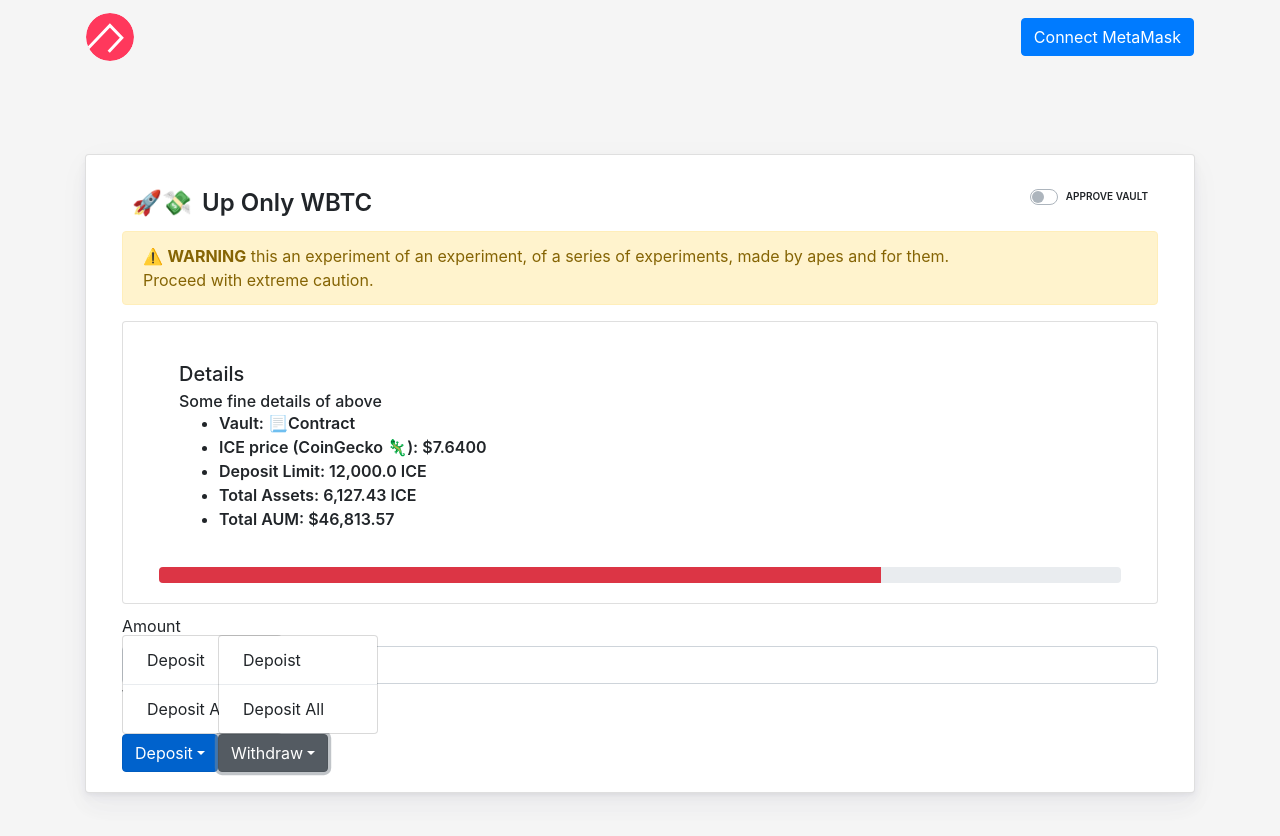
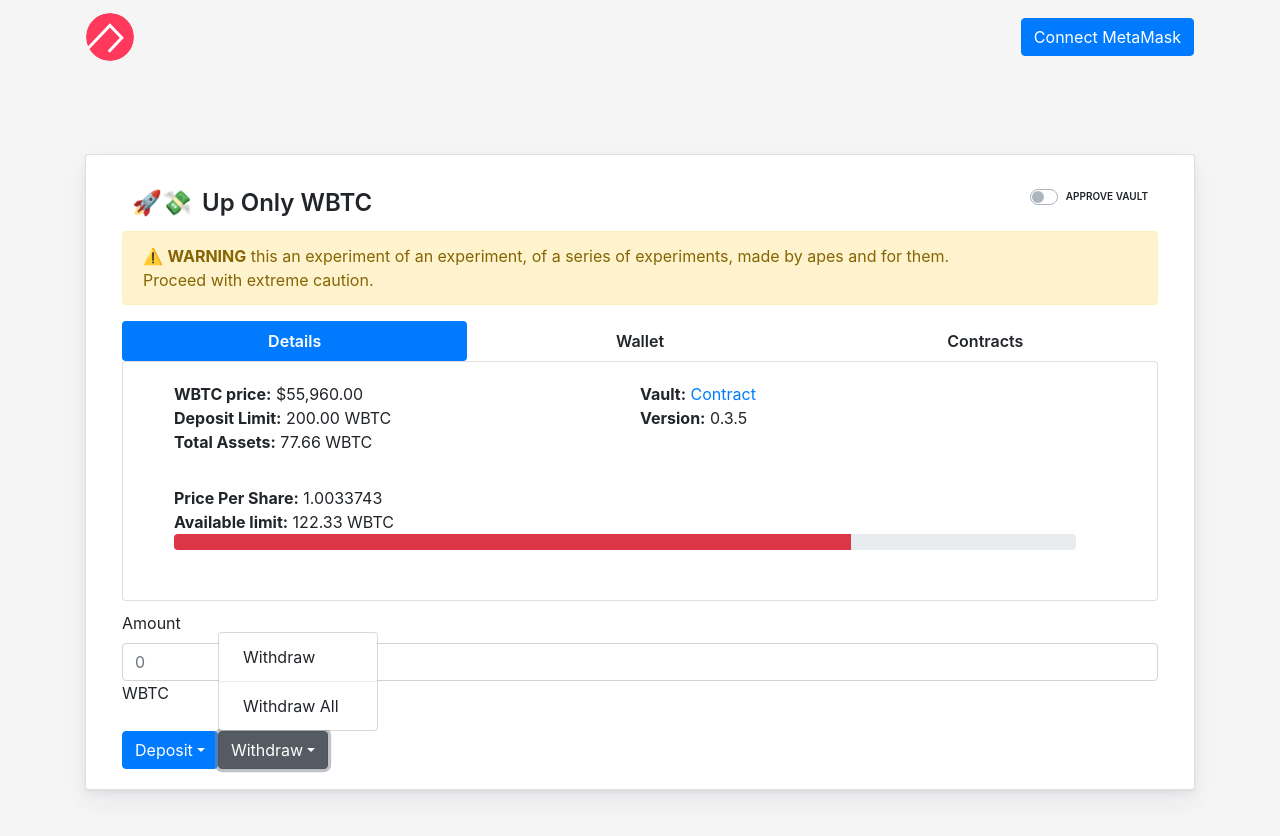
Before and after one commit to ribbon-finance/experiments-site, a React (Create React App) app: page /up-only in a window 1280 px wide. Both pictures are taken after a click on the button "Withdraw". Shown: the top 836 px of the page. Built offline with nearby package versions, Linux system fonts and the light colour scheme.

Commit message:
Fixed typos and button interaction bugs. Finished experiment detail layout template - usability layout finished

```diff
--- a/src/components/ExperimentDetail.tsx
+++ b/src/components/ExperimentDetail.tsx
@@ -1,18 +1,21 @@
 import React, { useState } from 'react'
 // import { Link } from 'react-router-dom'
-import { Container, Row, Col, Alert, Card, Progress, CardBody, CardTitle, CardSubtitle, CardText, FormGroup, Label, Input, CustomInput, ButtonDropdown, DropdownToggle, DropdownMenu, DropdownItem } from "reactstrap";
+import { Container, Row, Col, Alert, Card, Progress, CardBody, CardText, FormGroup, Label, Input, CustomInput, DropdownToggle, DropdownMenu, DropdownItem, UncontrolledButtonDropdown, Nav, NavItem, NavLink, TabContent, TabPane } from "reactstrap";
 import "../static/css/Experiments.css";
+import classnames from 'classnames';
 
 
 const ExperimentDetail = () => {
 
-    const [data] = useState([
+    const data = [
         { id: "1", emojis: "🚀💸", name:"Up Only WBTC" , contract: "OxSalo12345", assetPrice: "1.00", currency: "$", totalAssets: "1000", totalAUM: "10000", baseAsset: "WBTC"},
-      ]);
+      ];
 
-    const [dropdownOpen, setOpen] = useState(false);
+    const [activeTab, setActiveTab] = useState('1');
 
-    const toggle = () => setOpen(!dropdownOpen);
+    const toggle = (tab: any) => {
+        if(activeTab !== tab) setActiveTab(tab);
+    }
 
     return (
         <Container className="experiments-container container h-100">
@@ -23,35 +26,142 @@ const ExperimentDetail = () => {
                     <div>
                         {data.map(item => (
                             <div className="title-section"><div className="emoji">{item.emojis}</div>{item.name}
-                            <CustomInput className="switch-label float-right" type="switch" id="exampleCustomSwitch" name="customSwitch" label="Approve Vault" />
+                            <CustomInput className="switch-label float-right" type="switch" id="approveSwitch" name="approveSwitch" label="Approve Vault" />
+
                             </div>
                         ))}
                     </div>
-
                     <Alert color="warning">
                         ⚠️ <strong>WARNING</strong> this an experiment of an experiment, of a series of experiments, made by apes and for them.<br></br>Proceed with extreme caution.
                     </Alert>
-
+                    <Nav pills justified>
+                        <NavItem>
+                        <NavLink
+                            className={classnames({ active: activeTab === '1' })}
+                            onClick={() => { toggle('1'); }}
+                        >
+                            Details
+                        </NavLink>
+                        </NavItem>
+                        <NavItem>
+                        <NavLink
+                            className={classnames({ active: activeTab === '2' })}
+                            onClick={() => { toggle('2'); }}
+                        >
+                            Wallet
+                        </NavLink>
+                        </NavItem>
+                        <NavItem>
+                        <NavLink
+                            className={classnames({ active: activeTab === '3' })}
+                            onClick={() => { toggle('3'); }}
+                        >
+                            Contracts
+                        </NavLink>
+                        </NavItem>
+                    </Nav>
+                    <TabContent activeTab={activeTab}>
+                        <TabPane tabId="1">
+                        <Row>
+                            <Col sm="12">
+                                <Card className="mini-card">
+                                    <Row className="content-section container-fluid">
+                                        <Col xs="6">
+                                            <div className="token">
+                                                <div className="main-text"><strong>WBTC price:</strong> $55,960.00</div>
+                                            </div>
+                                            <div className="deposit-limit">
+                                                <div className="main-text"><strong>Deposit Limit:</strong> 200.00 WBTC</div>
+                                            </div>
+                                            <div className="total-assets">
+                                                <div className="main-text"><strong>Total Assets:</strong> 77.66 WBTC</div>
+                                            </div>
+                                        </Col>
+                                        <Col xs="6">
+                                            <div className="vault">
+                                                <div className="main-text"> <strong>Vault:</strong>
+                                                <a href="https://etherscan.io/" className="sub-text"> Contract</a></div>
+                                            </div>
+                                            <div className="version">
+                                                <div className="main-text"><strong>Version:</strong> 0.3.5</div>
+                                            </div>
+                                        </Col>
+                                    </Row>
+                                    <Row className="container progress-section">
+                                        <Col xs="12">
+                                            <div className="progress-details">
+                                                <div className="price-per-share">
+                                                    <strong>Price Per Share:</strong> 1.0033743
+                                                </div>
+                                                <div className="available-limit">
+                                                    <strong>Available limit:</strong> 122.33 WBTC
+                                                </div>
+                                                <Progress color="danger" value="75" />
+                                            </div>
+                                        </Col>
+                                    </Row>
+                                </Card>
+                            </Col>
+                        </Row>
+                        </TabPane>
+                        <TabPane tabId="2">
+                        <Row>
+                            <Col sm="12">
                                 <Card className="mini-card">
                                     <CardBody>
-                            <CardTitle tag="h5">Details</CardTitle>
-                            <CardSubtitle tag="h6">Some fine details of above</CardSubtitle>
                                         <CardText>
-                                <div>
-                                    <ul>
-                                        <li>Vault: 📃Contract</li>
-                                        <li>ICE price (CoinGecko 🦎): $7.6400</li>
-                                        <li>Deposit Limit: 12,000.0 ICE</li>
-                                        <li>Total Assets: 6,127.43 ICE</li>
-                                        <li>Total AUM: $46,813.57</li>
-                                    </ul>
+                                            <Row className="content-section">
+                                                <Col sm="12">
+                                                    <div className="strategy-step">
+                                                        <div className="main-text"><strong>Strat. 0: </strong> StrategyLenderYieldOptimiser</div>
+                                                        <div className="sub-text">Address: Contract</div>
                                                     </div>
+                                                    <div className="strategy-step">
+                                                        <div className="main-text"><strong>Strat. 1: </strong> StrategyMasterchefGenericMod</div>
+                                                        <div className="sub-text">Address: Contract</div>
+                                                    </div>
+                                                    <div className="strategy-step">
+                                                        <div className="main-text"><strong>Strat. 2: </strong> yvWBTCStratMMV1</div>
+                                                        <div className="sub-text">Address: Contract</div>
+                                                    </div>
+                                                </Col>
+                                            </Row>
                                         </CardText>
                                     </CardBody>
-                        <div>
-                            <Progress color="danger" value="75" />
+                                </Card>
+                            </Col>
+                        </Row>
+                        </TabPane>
+                        <TabPane tabId="3">
+                        <Row>
+                            <Col sm="12">
+                                <Card className="mini-card">
+                                    <CardBody>
+                                        <Row className="content-section">
+                                            <Col sm="12">
+                                                <div className="account">
+                                                    <div className="main-text"><strong>Your Account:</strong> 0x0000000000000000000</div>
                                                 </div>
+                                                <div className="vault-shares">
+                                                    <div className="main-text"><strong>Your Vault Shares:</strong> 0</div>
+                                                </div>
+                                                <div className="share-value">
+                                                    <div className="main-text"><strong>Shares Value:</strong> 0</div>
+                                                </div>
+                                                <div className="asset-balance">
+                                                    <div className="main-text"><strong>Your WBTC Balance:</strong> 0</div>
+                                                </div>
+                                                <div className="asset-balance">
+                                                    <div className="main-text"><strong>Your ETH Balance:</strong> 0</div>
+                                                </div>
+                                            </Col>
+                                        </Row>
+                                    </CardBody>
                                 </Card>
+                            </Col>
+                        </Row>
+                        </TabPane>
+                    </TabContent>
 
                     <div className="button-section">
                         <FormGroup>
@@ -63,13 +173,11 @@ const ExperimentDetail = () => {
                             placeholder="0"
                             />
                             <p>WBTC</p>
-
                         </FormGroup>
                     </div>
                     <Row className="container">
                     <div className="button-section">
-
-                    <ButtonDropdown isOpen={dropdownOpen} toggle={toggle}>
+                        <UncontrolledButtonDropdown>
                             <DropdownToggle caret color="primary">
                                 Deposit
                             </DropdownToggle>
@@ -78,17 +186,17 @@ const ExperimentDetail = () => {
                                 <DropdownItem divider />
                                 <DropdownItem>Deposit All</DropdownItem>
                             </DropdownMenu>
-                    </ButtonDropdown>
-                    <ButtonDropdown isOpen={dropdownOpen} toggle={toggle}>
+                        </UncontrolledButtonDropdown>
+                        <UncontrolledButtonDropdown>
                             <DropdownToggle caret color="secondary">
                                 Withdraw
                             </DropdownToggle>
                             <DropdownMenu>
-                            <DropdownItem>Depoist</DropdownItem>
+                                <DropdownItem>Withdraw</DropdownItem>
                                 <DropdownItem divider />
-                            <DropdownItem>Deposit All</DropdownItem>
+                                <DropdownItem>Withdraw All</DropdownItem>
                             </DropdownMenu>
-                    </ButtonDropdown>
+                        </UncontrolledButtonDropdown>
                     </div>
                     </Row>
 
--- a/src/static/css/Experiments.css
+++ b/src/static/css/Experiments.css
@@ -95,6 +95,7 @@ root html, body, .App {
     /* background-color: rgb(212, 212, 212) !important; */
     border: 1px solid rgb(43, 43, 43);
     border-radius: 8px;
+    min-height: 30vh;
 }
 
 .button-section {
@@ -104,3 +105,9 @@ root html, body, .App {
 .button-detail {
     border: 10px;
 }
+
+
+/* detail page */
+.progress-section {
+    padding-top: 2rem;
+}
```
Lines whose indentation alone changed are shown as unchanged.
